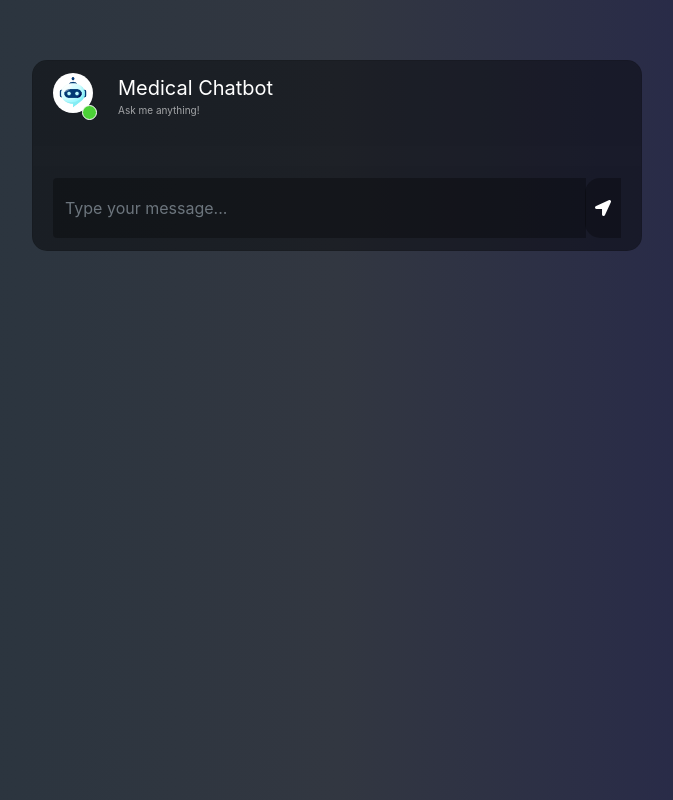
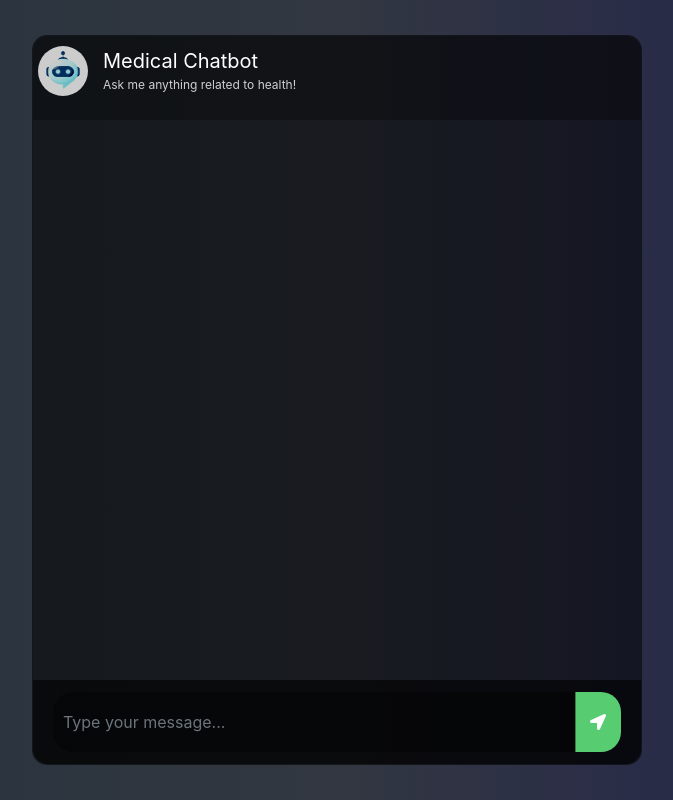
Before and after one commit to rajmagdum/Medical-Chatbot, a Flask app: page / in a window 1280 px wide. Shown: the whole page, without its empty margins (303-976 px from the left). Run offline with Flask 2, Linux system fonts and the light colour scheme; some libraries are stand-ins or nearby versions.

Commit message:
first commit

```diff
--- a/static/style.css
+++ b/static/style.css
@@ -12,52 +12,35 @@ body, html {
 
 .card {
     border-radius: 15px !important;
-    background-color: rgba(0, 0, 0, 0.4) !important;
-}
-
-.contacts_body {
-    padding: 0.75rem 0 !important;
-    overflow-y: auto;
-    white-space: nowrap;
+    background-color: rgba(0, 0, 0, 0.5) !important;
 }
 
 .msg_card_body {
     overflow-y: auto;
-    max-height: 400px; /* Adjust max height for mobile */
+    height: 70vh; /* Ensures the chat area adjusts based on screen size */
+    max-height: 70vh;
+    padding: 10px;
 }
 
 .card-header {
     border-radius: 15px 15px 0 0 !important;
     border-bottom: 0 !important;
+    background-color: rgba(0, 0, 0, 0.6);
 }
 
 .card-footer {
     border-radius: 0 0 15px 15px !important;
     border-top: 0 !important;
-}
-
-.container {
-    align-content: center;
-}
-
-.search {
-    border-radius: 15px 0 0 15px !important;
-    background-color: rgba(0, 0, 0, 0.3) !important;
-    border: 0 !important;
-    color: white !important;
-}
-
-.search:focus {
-    box-shadow: none !important;
-    outline: 0px !important;
+    background-color: rgba(0, 0, 0, 0.6);
 }
 
 .type_msg {
-    background-color: rgba(0, 0, 0, 0.3) !important;
+    background-color: rgba(0, 0, 0, 0.4) !important;
     border: 0 !important;
     color: white !important;
     height: 60px !important;
-    overflow-y: auto;
+    padding: 10px;
+    border-radius: 20px;
 }
 
 .type_msg:focus {
@@ -65,118 +48,63 @@ body, html {
     outline: 0px !important;
 }
 
-.attach_btn, .send_btn, .search_btn {
-    border-radius: 15px 0 0 15px !important;
-    background-color: rgba(0, 0, 0, 0.3) !important;
+.send_btn {
+    background-color: #58cc71;
     border: 0 !important;
-    color: white !important;
+    padding: 10px 15px;
+    border-radius: 20px;
+    color: white;
     cursor: pointer;
-    padding: 10px; /* Increased padding for better touch target */
-}
-
-.contacts {
-    list-style: none;
-    padding: 0;
-}
-
-.contacts li {
-    width: 100% !important;
-    padding: 5px 10px;
-    margin-bottom: 15px !important;
-}
-
-.active {
-    background-color: rgba(0, 0, 0, 0.3);
 }
 
 .user_img {
-    height: 50px; /* Adjusted size for mobile */
-    width: 50px;  /* Adjusted size for mobile */
+    height: 50px;
+    width: 50px;
 }
 
 .user_img_msg {
-    height: 30px; /* Adjusted size for mobile */
-    width: 30px;  /* Adjusted size for mobile */
+    height: 40px;
+    width: 40px;
 }
 
 .img_cont {
     position: relative;
-    height: 50px; /* Adjusted for mobile */
-    width: 50px;  /* Adjusted for mobile */
+    height: 50px;
+    width: 50px;
 }
 
 .img_cont_msg {
-    height: 30px; /* Adjusted for mobile */
-    width: 30px;  /* Adjusted for mobile */
-}
-
-.online_icon {
-    position: absolute;
-    height: 15px;
-    width: 15px;
-    background-color: #4cd137;
-    border-radius: 50%;
-    bottom: 0.2em;
-    right: 0.4em;
-    border: 1.5px solid white;
-}
-
-.offline {
-    background-color: #c23616 !important;
-}
-
-.user_info {
-    margin-top: auto;
-    margin-bottom: auto;
-    margin-left: 15px;
-}
-
-.user_info span {
-    font-size: 20px;
-    color: white;
-}
-
-.user_info p {
-    font-size: 10px;
-    color: rgba(255, 255, 255, 0.6);
-}
-
-.video_cam {
-    margin-left: 50px;
-    margin-top: 5px;
-}
-
-.video_cam span {
-    color: white;
-    font-size: 20px;
-    cursor: pointer;
+    height: 40px;
+    width: 40px;
 }
 
 .msg_cotainer {
-    margin-top: auto;
-    margin-bottom: auto;
     margin-left: 10px;
-    border-radius: 25px;
-    background-color: rgb(82, 172, 255);
+    border-radius: 20px;
+    background-color: #333399;
+    color: white;
     padding: 10px;
     position: relative;
+    max-width: 70%;
+    word-wrap: break-word;
 }
 
 .msg_cotainer_send {
-    margin-top: auto;
-    margin-bottom: auto;
     margin-right: 10px;
-    border-radius: 25px;
+    border-radius: 20px;
     background-color: #58cc71;
+    color: white;
     padding: 10px;
     position: relative;
+    max-width: 70%;
+    word-wrap: break-word;
 }
 
 .msg_time {
     position: absolute;
     left: 0;
     bottom: -15px;
-    color: rgba(255, 255, 255, 0.5);
+    color: rgba(255, 255, 255, 0.6);
     font-size: 10px;
 }
 
@@ -184,76 +112,22 @@ body, html {
     position: absolute;
     right: 0;
     bottom: -15px;
-    color: rgba(255, 255, 255, 0.5);
+    color: rgba(255, 255, 255, 0.6);
     font-size: 10px;
 }
 
-.msg_head {
-    position: relative;
-}
-
-#action_menu_btn {
-    position: absolute;
-    right: 10px;
-    top: 10px;
-    color: white;
-    cursor: pointer;
-    font-size: 20px;
-}
-
-.action_menu {
-    z-index: 1;
-    position: absolute;
-    padding: 15px 0;
-    background-color: rgba(0, 0, 0, 0.5);
-    color: white;
-    border-radius: 15px;
-    top: 30px;
-    right: 15px;
-    display: none;
-}
-
-.action_menu ul {
-    list-style: none;
-    padding: 0;
-    margin: 0;
-}
-
-.action_menu ul li {
-    width: 100%;
-    padding: 10px 15px;
-    margin-bottom: 5px;
-}
-
-.action_menu ul li i {
-    padding-right: 10px;
-}
-
-.action_menu ul li:hover {
-    cursor: pointer;
-    background-color: rgba(0, 0, 0, 0.2);
-}
-
-/* Mobile-specific adjustments */
-@media(max-width: 576px) {
-    .contacts_card {
-        margin-bottom: 15px !important;
+@media (max-width: 576px) {
+    .msg_card_body {
+        height: 60vh;
+        max-height: 60vh;
     }
 
-    .card {
-        margin: 0;
-        height: auto; /* Allow card to grow based on content */
+    .msg_cotainer, .msg_cotainer_send {
+        max-width: 100%;
     }
 
-    .msg_card_body {
-        max-height: 60vh; /* Adjusted for small screens */
-    }
-
-    .user_info span {
-        font-size: 18px; /* Slightly reduce font size */
-    }
-
-    .user_info p {
-        font-size: 9px; /* Slightly reduce font size */
+    .user_img, .user_img_msg {
+        height: 35px;
+        width: 35px;
     }
 }
--- a/templates/chat.html
+++ b/templates/chat.html
@@ -9,25 +9,40 @@
     <script src="https://ajax.googleapis.com/ajax/libs/jquery/3.3.1/jquery.min.js"></script>
     <link rel="stylesheet" type="text/css" href="{{ url_for('static', filename='style.css') }}"/>
     <style>
-        /* Additional custom styles for better mobile experience */
-        .chat {
-            overflow-y: auto; /* Enables scrolling if the content overflows */
-            height: 85vh; /* Set a max height for the chat area */
+        /* Custom styles for better visibility and alignment */
+        .msg_head {
+            background-color: rgba(0, 0, 0, 0.3); /* Darker background for contrast */
         }
-        .msg_card_body {
-            padding: 10px; /* Adjust padding for better appearance */
+
+        .user_info span {
+            font-size: 20px;
+            color: white; /* Make text color white for better visibility */
         }
-        .msg_cotainer, .msg_cotainer_send {
-            max-width: 70%; /* Limit the width of messages */
+
+        .user_info p {
+            font-size: 12px; /* Slightly larger font size */
+            color: rgba(255, 255, 255, 0.8); /* Higher opacity for better readability */
         }
-        .user_img, .user_img_msg {
-            width: 40px; /* Set a fixed size for user images */
-            height: 40px; /* Set a fixed size for user images */
+
+        .img_cont img {
+            filter: brightness(80%); /* Reduce the brightness of the logo */
         }
-        @media (max-width: 768px) {
-            .chat {
-                height: 80vh; /* Reduce height on smaller screens */
-            }
+
+        .img_cont {
+            display: flex;
+            justify-content: center; /* Align logo horizontally */
+            align-items: center; /* Align logo vertically */
+            padding-right: 10px; /* Add padding between logo and text */
+        }
+
+        .user_info {
+            margin-left: 10px; /* Adjust margin between logo and text */
+        }
+
+        .card-header {
+            display: flex;
+            align-items: center;
+            padding: 10px; /* Add padding to avoid overlap */
         }
     </style>
 </head>
@@ -41,11 +56,10 @@
                         <div class="d-flex bd-highlight">
                             <div class="img_cont">
                                 <img src="{{ url_for('static', filename='medical-logo.png') }}" class="rounded-circle user_img" alt="Medical Logo">
-                                <span class="online_icon"></span>
                             </div>
                             <div class="user_info">
                                 <span>Medical Chatbot</span>
-                                <p>Ask me anything!</p>
+                                <p>Ask me anything related to health!</p>
                             </div>
                         </div>
                     </div>
```
